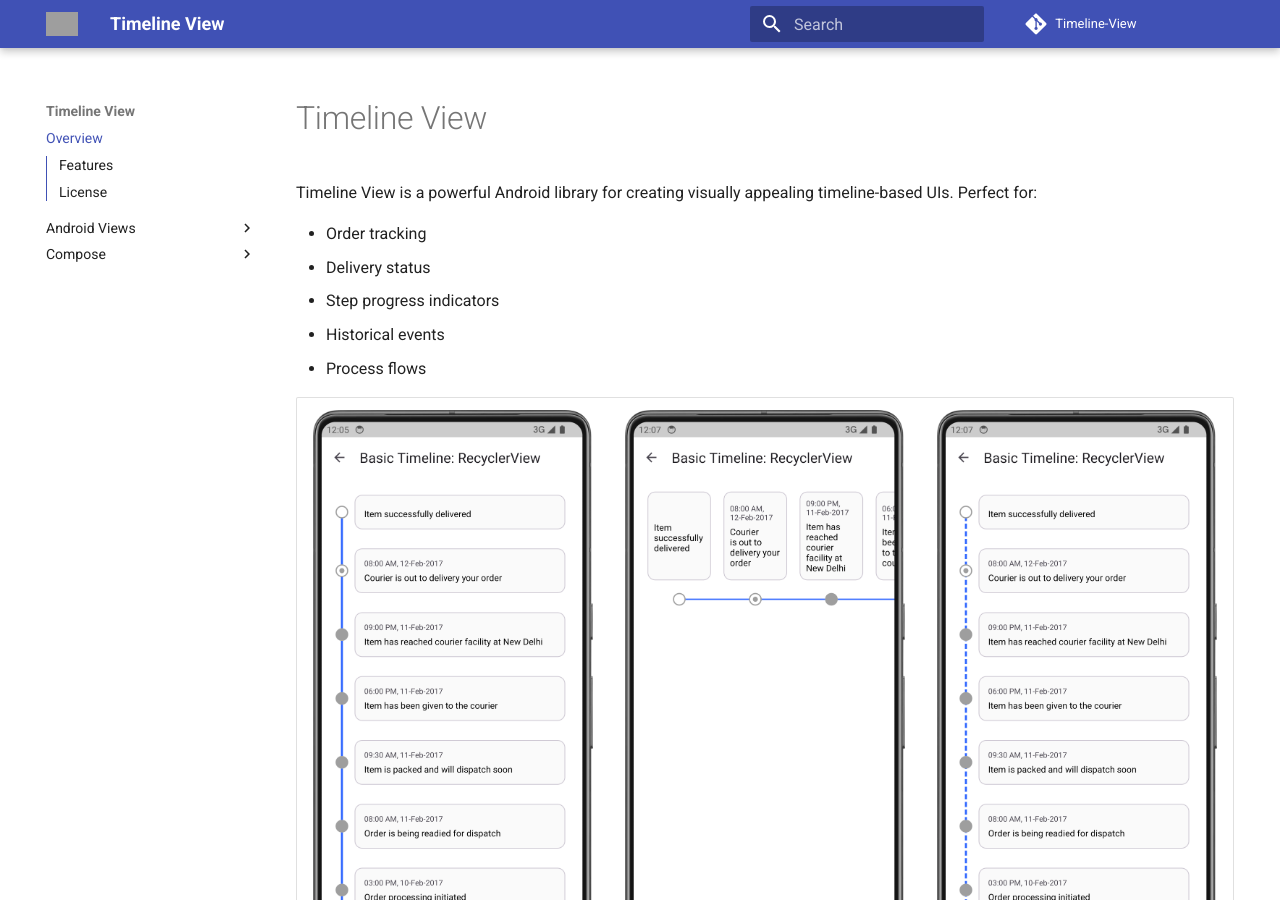
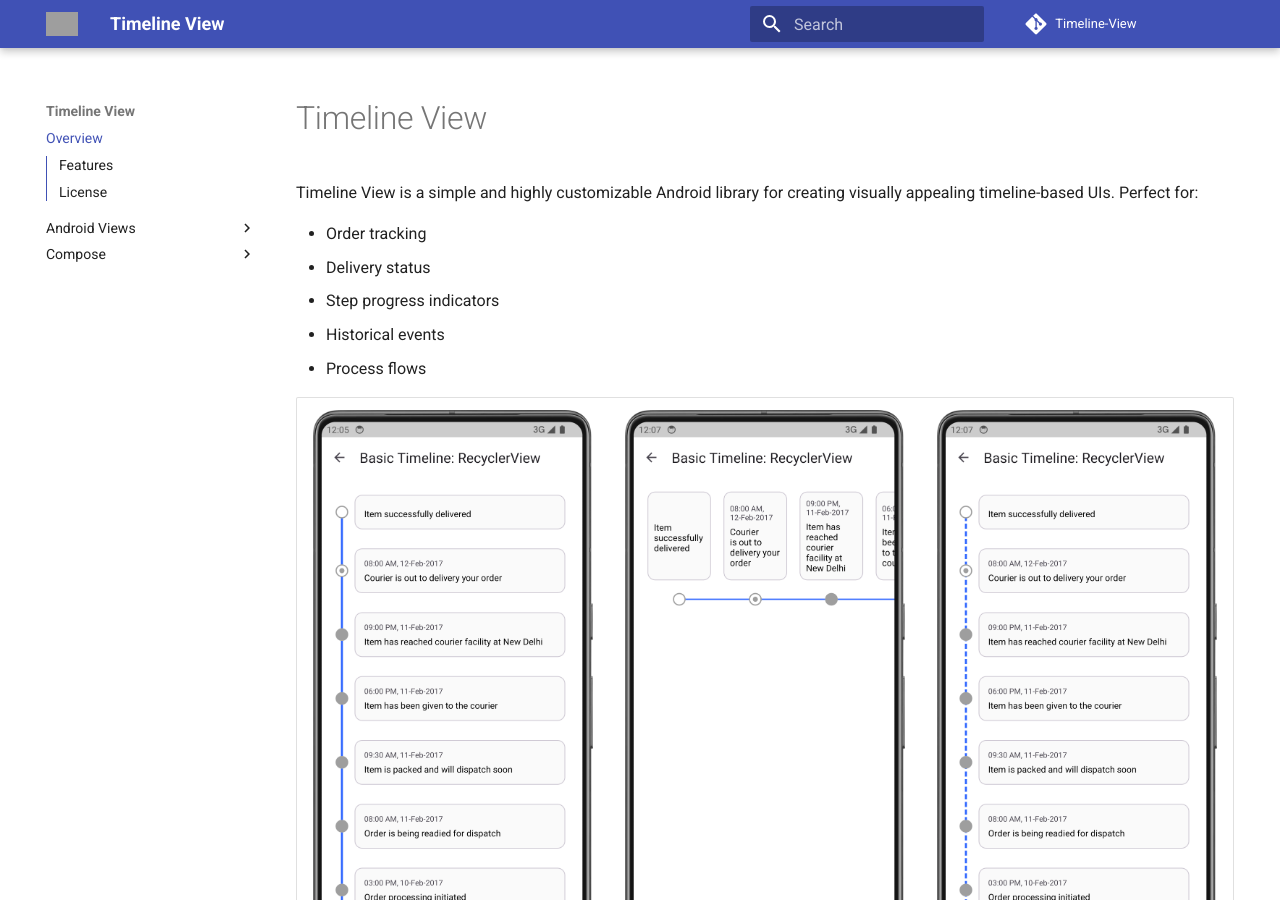
Before and after one commit to vipulasri/Timeline-View, an MkDocs documentation site: the page built from docs/index.md, in a window 1280 px wide and 900 px high. Built offline with MkDocs 1.6.1 and Material for MkDocs 9.7.7, drawn with Linux system fonts in a browser that asks for light colours; comment, search, counter and statistics services are not loaded; grey boxes are pictures that could not be loaded.

Commit message:
update: consistent library description

```diff
--- a/docs/index.md
+++ b/docs/index.md
@@ -1,6 +1,6 @@
 # Timeline View
 
-Timeline View is a powerful Android library for creating visually appealing timeline-based UIs. Perfect for:
+Timeline View is a simple and highly customizable Android library for creating visually appealing timeline-based UIs. Perfect for:
 
 * Order tracking
 * Delivery status
```
Also changed, not shown: README.md (+1 -1 lines).
